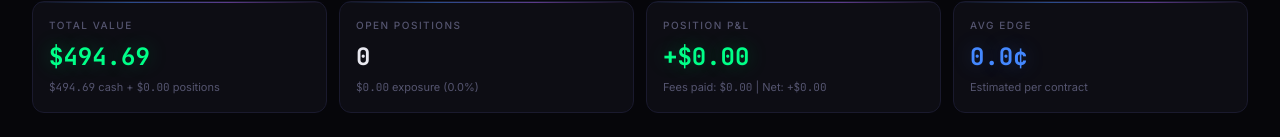
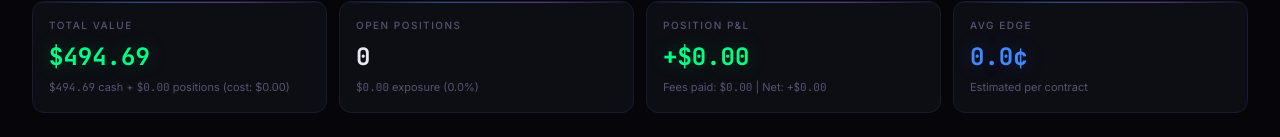
Before and after one commit to JussCubs/roberto-dashboard, a Next.js app: page / in a window 1280 px wide. Shown: the part 280-417 px from the top of the page. Built offline with nearby package versions, Linux system fonts and the light colour scheme; no server answers; the database is empty.

Commit message:
Fix: portfolio value = market value of positions (not cost+pnl), show cost basis breakdown

```diff
--- a/app/page.tsx
+++ b/app/page.tsx
@@ -69,17 +69,16 @@ export default function Page(){
   }),[openTrades,msnaps])
 
   const totalPnl=withPnl.reduce((s,t)=>s+t.pnl,0)
-  const totalFees=openTrades.reduce((s,t)=>s+(t.fees_dollars||0),0)
-
-  // Single source of truth: use latest snapshot for cash, compute portfolio live
+  // Single source of truth: cash from latest snapshot, portfolio computed live from market prices
   const balance=latest?.balance_dollars||START
-  const exposure=openTrades.reduce((s,t)=>s+(t.cost_dollars||0),0)
-  const portfolioVal=exposure+totalPnl
+  const costBasis=openTrades.reduce((s,t)=>s+(t.cost_dollars||0),0)
+  const portfolioVal=withPnl.reduce((s,t)=>s+(t.cur*t.count/100),0)
   const totalVal=balance+portfolioVal
   const change=totalVal-START
   const changePct=((change/START)*100)
   const goalPct=totalVal/GOAL*100
-  const exposurePct=totalVal>0?(exposure/totalVal*100):0
+  const totalFees=openTrades.reduce((s,t)=>s+(t.fees_dollars||0),0)
+  const exposurePct=totalVal>0?(costBasis/totalVal*100):0
 
   const chartData=useMemo(()=>{
     const pts=[{time:'Start',value:START},...snaps.map(p=>({
@@ -195,8 +194,8 @@ export default function Page(){
 
       {/* METRIC CARDS */}
       <div className="grid grid-cols-2 lg:grid-cols-4 gap-3 mb-6">
-        <Card label="Total Value" value={usd(totalVal)} sub={<><span className="font-mono">{usd(balance)}</span> cash + <span className="font-mono">{usd(portfolioVal)}</span> positions</>} accent={change>=0?'green':'red'} />
-        <Card label="Open Positions" value={String(openTrades.length)} sub={<><span className="font-mono">{usd(exposure)}</span> exposure ({exposurePct.toFixed(1)}%)</>} />
+        <Card label="Total Value" value={usd(totalVal)} sub={<><span className="font-mono">{usd(balance)}</span> cash + <span className="font-mono">{usd(portfolioVal)}</span> positions (cost: {usd(costBasis)})</>} accent={change>=0?'green':'red'} />
+        <Card label="Open Positions" value={String(openTrades.length)} sub={<><span className="font-mono">{usd(costBasis)}</span> exposure ({exposurePct.toFixed(1)}%)</>} />
         <Card label="Position P&L" value={`${totalPnl>=0?'+':''}${usd(totalPnl)}`} sub={<>Fees paid: <span className="font-mono">{usd(totalFees)}</span> | Net: <span className="font-mono">{change>=0?'+':''}{usd(change)}</span></>} accent={totalPnl>=0?'green':'red'} />
         <Card label="Avg Edge" value={`${avgEdge.toFixed(1)}¢`} sub="Estimated per contract" accent="blue" />
       </div>
```
